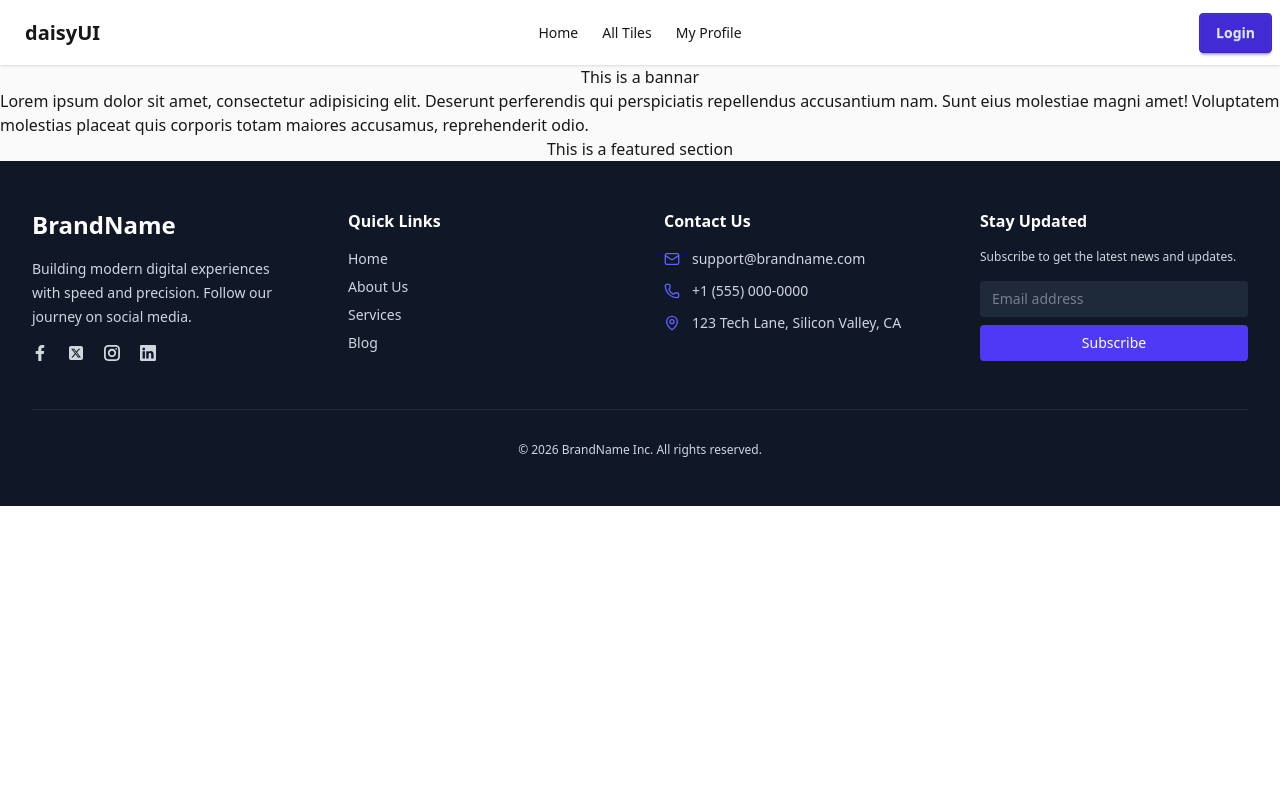
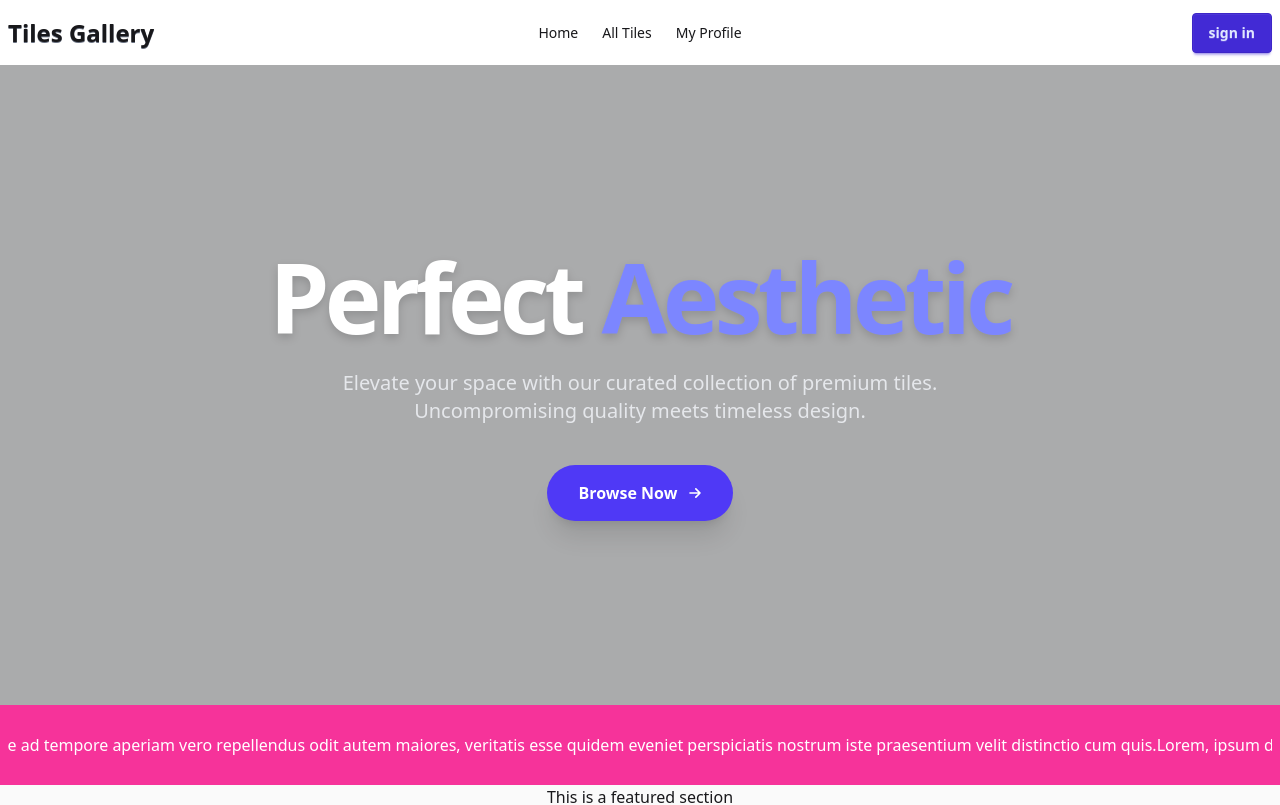
Before and after one commit to diponkorroy064-max/Tiles-Gallery-Project, a Next.js app: page / in a window 1280 px wide. Shown: the top 805 px of the page. Built offline with nearby package versions, Linux system fonts and the light colour scheme.

Commit message:
group routing  the project

```diff
--- a/package.json
+++ b/package.json
@@ -13,6 +13,7 @@
     "next": "16.2.4",
     "react": "19.2.4",
     "react-dom": "19.2.4",
+    "react-fast-marquee": "^1.6.5",
     "react-icons": "^5.6.0"
   },
   "devDependencies": {
--- a/src/app/(auth)/layout.jsx
+++ b/src/app/(auth)/layout.jsx
@@ -1,7 +1,7 @@
 import React from 'react';
 import Navbar from '../components/shared/Navbar';
 
-const AuthLayout = (children) => {
+const AuthLayout = ({children}) => {
     return (
         <div>
             <Navbar></Navbar>
--- a/src/app/(auth)/signIn/page.jsx
+++ b/src/app/(auth)/signIn/page.jsx
@@ -1,9 +1,23 @@
 import React from 'react';
+
 
 const SignInPage = () => {
     return (
-        <div className='py-10'>
-            This  is  a signIn Page
+        <div className='flex flex-col justify-center items-center space-y-3.5 py-15'>
+
+            <h2 className='text-3xl font-bold'>Login Your Account</h2>
+
+            <form className=''>
+                <fieldset className="fieldset bg-base-200 border-gray-300 border rounded-md w-xs p-4">
+                    <label className="text-[14px] font-semibold">Email</label>
+                    <input type="email" className="input" placeholder="Enter Your Email" />
+
+                    <label className="text-[14px] font-semibold">Password</label>
+                    <input type="password" className="input" placeholder="Enter Your Password" />
+
+                    <button className="btn btn-neutral mt-4">Login</button>
+                </fieldset>
+           </form>
         </div>
     );
 };
--- a/src/app/(main)/allTiles/page.jsx
+++ b/src/app/(main)/allTiles/page.jsx
@@ -0,0 +1,11 @@
+import React from 'react';
+
+const AllTilesPage = () => {
+    return (
+        <div  className='min-h-20'>
+            <h2>This is all tiles page</h2>
+        </div>
+    );
+};
+
+export default AllTilesPage;
--- a/src/app/(main)/layout.jsx
+++ b/src/app/(main)/layout.jsx
@@ -1,6 +1,6 @@
-import React from 'react';
-import Navbar from '../components/shared/Navbar';
-import Footer from '../components/shared/Footer';
+import Footer from "../components/shared/Footer";
+import Navbar from "../components/shared/Navbar";
+
 
 const MainLayout = ({children}) => {
     return (
--- a/src/app/components/homeComponent/Bannar.jsx
+++ b/src/app/components/homeComponent/Bannar.jsx
@@ -1,11 +1,50 @@
-import React from 'react';
+// components/Hero.jsx
+import Link from 'next/link';
 
-const Bannar = () => {
+
+const Hero = () => {
     return (
-        <div>
-            This is  a bannar
-        </div>
+        <section className=" container mx-auto relative w-full h-[80vh] flex items-center justify-center overflow-hidden bg-gray-100">
+            {/* Background Image / Overlay */}
+            <div className="absolute inset-0 z-0">
+                <div className="absolute inset-0 bg-black/30 z-10" /> {/* Dark overlay for text readability */}
+                {/* <img
+                    src="/hero-tiles.jpg" // Replace with your actual tile texture or interior image
+                    alt="Aesthetic Tiles"
+                    className="w-full h-full object-cover"
+                /> */}
+            </div>
+
+            {/* Content */}
+            <div className="relative z-20 text-center px-4 sm:px-6 lg:px-8">
+                <h1 className="text-5xl md:text-7xl lg:text-8xl font-extrabold tracking-tighter text-white drop-shadow-lg">
+                    Perfect <span className="text-indigo-400">Aesthetic</span>
+                </h1>
+
+                <p className="mt-6 text-lg md:text-xl text-gray-200 max-w-2xl mx-auto font-medium">
+                    Elevate your space with our curated collection of premium tiles.
+                    Uncompromising quality meets timeless design.
+                </p>
+
+                <div className="mt-10">
+                    <Link
+                        href="/all-tiles"
+                        className="group relative inline-flex items-center justify-center px-8 py-4 font-bold text-white transition-all duration-200 bg-indigo-600 font-pj rounded-full focus:outline-none focus:ring-2 focus:ring-offset-2 focus:ring-indigo-600 hover:bg-indigo-500 shadow-xl hover:scale-105"
+                    >
+                        Browse Now
+                        <svg
+                            className="w-5 h-5 ml-2 -mr-1 transition-transform group-hover:translate-x-1"
+                            fill="none"
+                            viewBox="0 0 24 24"
+                            stroke="currentColor"
+                        >
+                            <path strokeLinecap="round" strokeLinejoin="round" strokeWidth="2" d="M13 7l5 5m0 0l-5 5m5-5H6" />
+                        </svg>
+                    </Link>
+                </div>
+            </div>
+        </section>
     );
 };
 
-export default Bannar;
+export default Hero;
--- a/src/app/components/homeComponent/BreakingNews.jsx
+++ b/src/app/components/homeComponent/BreakingNews.jsx
@@ -1,9 +1,13 @@
 import React from 'react';
+import Marquee from 'react-fast-marquee';
+
 
 const BreakingNews = () => {
     return (
-        <div>
-            <span>Lorem ipsum dolor sit amet, consectetur adipisicing elit. Deserunt perferendis qui perspiciatis repellendus accusantium nam. Sunt eius molestiae magni amet! Voluptatem molestias placeat quis corporis totam maiores accusamus, reprehenderit odio.</span>
+        <div className='container mx-auto bg-pink-500 text-white py-7 px-2'>
+            <Marquee pauseOnHover={true} speed={100}>
+                Lorem, ipsum dolor sit amet consectetur adipisicing elit. Labore recusandae ad tempore aperiam vero repellendus odit autem maiores, veritatis esse quidem eveniet perspiciatis nostrum iste praesentium velit distinctio cum quis.
+            </Marquee>
         </div>
     );
 };
--- a/src/app/components/shared/Footer.jsx
+++ b/src/app/components/shared/Footer.jsx
@@ -9,13 +9,13 @@ import { BsLinkedin } from 'react-icons/bs';
 
 const Footer = () => {
     return (
-        <footer className="bg-gray-900 text-gray-300">
+        <footer className="container mx-auto bg-gray-900 text-gray-300">
             <div className="max-w-7xl mx-auto px-6 py-12 lg:px-8">
                 <div className="grid grid-cols-1 md:grid-cols-2 lg:grid-cols-4 gap-12">
 
                     {/* Brand Section */}
                     <div className="space-y-4">
-                        <h2 className="text-white text-2xl font-bold">BrandName</h2>
+                        <h2 className="text-white text-2xl font-bold">Tiles Gallery</h2>
                         <p className="text-sm leading-6">
                             Building modern digital experiences with speed and precision. Follow our journey on social media.
                         </p>
@@ -44,7 +44,7 @@ const Footer = () => {
                         <ul className="space-y-3 text-sm">
                             <li className="flex items-center gap-3">
                                 <Mail size={16} className="text-indigo-500" />
-                                <span>support@brandname.com</span>
+                                <span>diponkorroy064@gmail.com</span>
                             </li>
                             <li className="flex items-center gap-3">
                                 <Phone size={16} className="text-indigo-500" />
@@ -52,7 +52,7 @@ const Footer = () => {
                             </li>
                             <li className="flex items-center gap-3">
                                 <MapPin size={16} className="text-indigo-500" />
-                                <span>123 Tech Lane, Silicon Valley, CA</span>
+                                <span>Dhaka 1207, Agargaon, Mirpur Road</span>
                             </li>
                         </ul>
                     </div>
@@ -74,8 +74,8 @@ const Footer = () => {
                     </div>
                 </div>
 
-                <div className="mt-12 pt-8 border-t border-gray-800 text-center text-xs">
-                    <p>© {new Date().getFullYear()} BrandName Inc. All rights reserved.</p>
+                <div className="mt-12 pt-8 border-t border-gray-600 text-center text-xs">
+                    <p>© {new Date().getFullYear()} Tiles Gallery Inc. All rights reserved.</p>
                 </div>
             </div>
         </footer>
--- a/src/app/components/shared/Navbar.jsx
+++ b/src/app/components/shared/Navbar.jsx
@@ -9,7 +9,7 @@ const links = <>
 
 const Navbar = () => {
     return (
-        <div className="navbar bg-base-100 shadow-sm">
+        <div className="container mx-auto navbar bg-base-100 shadow-sm">
             <div className="navbar-start">
                 <div className="dropdown">
                     <div tabIndex={0} role="button" className="btn btn-ghost lg:hidden">
@@ -21,7 +21,7 @@ const Navbar = () => {
                        {links}
                     </ul>
                 </div>
-                <a className="btn btn-ghost text-xl">daisyUI</a>
+                <h1 className="text-2xl font-extrabold text-shadow-gray-500 text-shadow-2xs">Tiles Gallery</h1>
             </div>
             <div className="navbar-center hidden lg:flex">
                 <ul className="menu menu-horizontal px-1">
@@ -29,7 +29,7 @@ const Navbar = () => {
                 </ul>
             </div>
             <div className="navbar-end">
-                <button className='btn btn-primary'><Link href={'/login'}>Login</Link></button>
+                <button className='btn btn-primary'><Link href={'/signIn'}>sign in</Link></button>
             </div>
         </div>
     );
```
Also changed, not shown: 1 other file (tests, documents, lock files or other folders).
